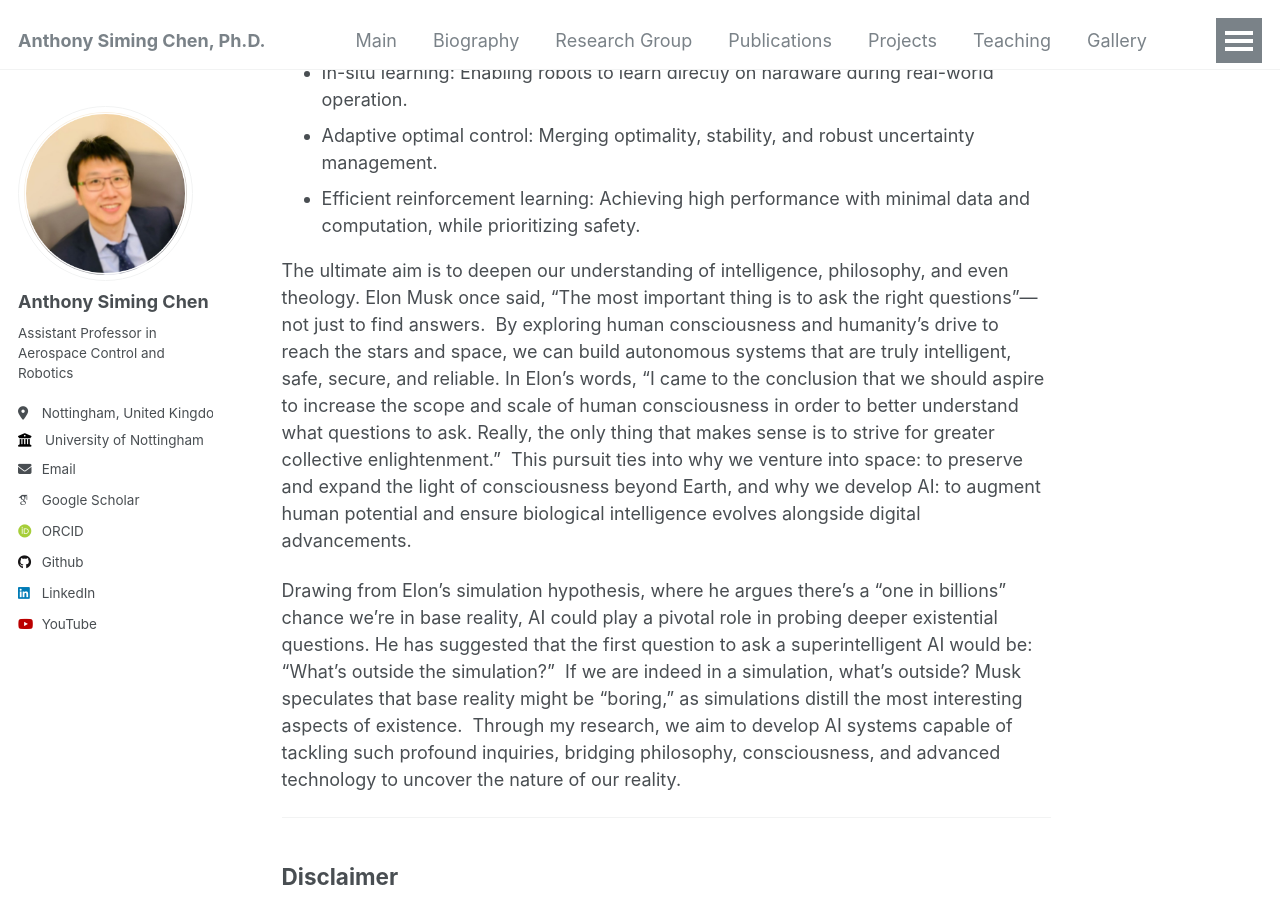
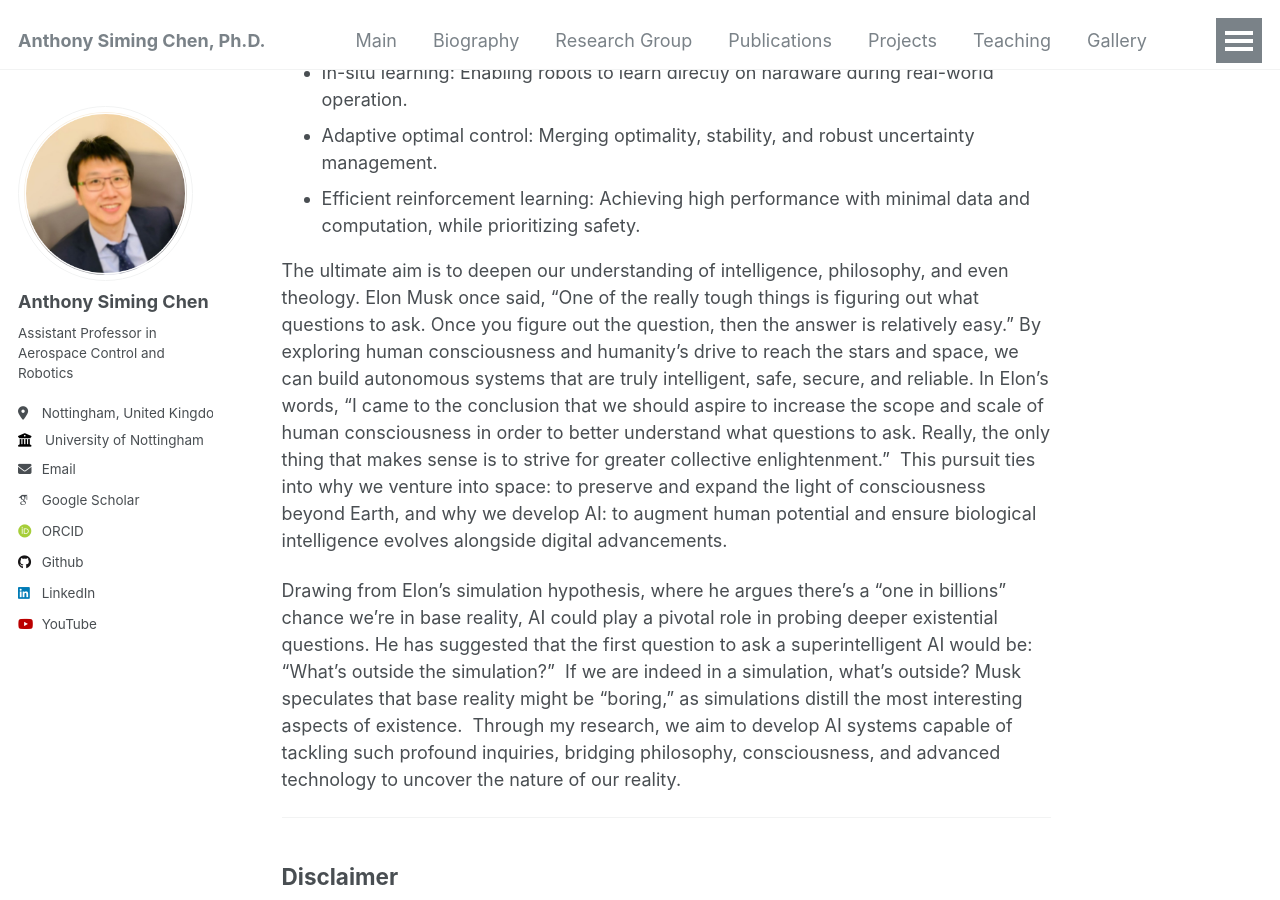
Before and after one commit to Anthony-S-Chen/Anthony-S-Chen.github.io, a Jekyll site: the page built from _pages/Opening.md, in a window 1280 px wide and 900 px high, scrolled down 2203 px. Built offline with Jekyll 4.4.1, drawn with Linux system fonts in a browser that asks for light colours; some web fonts are replaced.

Commit message:
Update Opening.md

```diff
--- a/_pages/Opening.md
+++ b/_pages/Opening.md
@@ -71,7 +71,7 @@ In particular, I am curious about:
 - Adaptive optimal control: Merging optimality, stability, and robust uncertainty management.
 - Efficient reinforcement learning: Achieving high performance with minimal data and computation, while prioritizing safety.
 
-The ultimate aim is to deepen our understanding of intelligence, philosophy, and even theology. Elon Musk once said, “The most important thing is to ask the right questions”—not just to find answers.  By exploring human consciousness and humanity’s drive to reach the stars and space, we can build autonomous systems that are truly intelligent, safe, secure, and reliable. In Elon’s words, “I came to the conclusion that we should aspire to increase the scope and scale of human consciousness in order to better understand what questions to ask. Really, the only thing that makes sense is to strive for greater collective enlightenment.”  This pursuit ties into why we venture into space: to preserve and expand the light of consciousness beyond Earth, and why we develop AI: to augment human potential and ensure biological intelligence evolves alongside digital advancements.
+The ultimate aim is to deepen our understanding of intelligence, philosophy, and even theology. Elon Musk once said, “One of the really tough things is figuring out what questions to ask. Once you figure out the question, then the answer is relatively easy.” By exploring human consciousness and humanity’s drive to reach the stars and space, we can build autonomous systems that are truly intelligent, safe, secure, and reliable. In Elon’s words, “I came to the conclusion that we should aspire to increase the scope and scale of human consciousness in order to better understand what questions to ask. Really, the only thing that makes sense is to strive for greater collective enlightenment.”  This pursuit ties into why we venture into space: to preserve and expand the light of consciousness beyond Earth, and why we develop AI: to augment human potential and ensure biological intelligence evolves alongside digital advancements.
 
 Drawing from Elon’s simulation hypothesis, where he argues there’s a “one in billions” chance we’re in base reality, AI could play a pivotal role in probing deeper existential questions. He has suggested that the first question to ask a superintelligent AI would be: “What’s outside the simulation?”  If we are indeed in a simulation, what’s outside? Musk speculates that base reality might be “boring,” as simulations distill the most interesting aspects of existence.  Through my research, we aim to develop AI systems capable of tackling such profound inquiries, bridging philosophy, consciousness, and advanced technology to uncover the nature of our reality.
 
```
